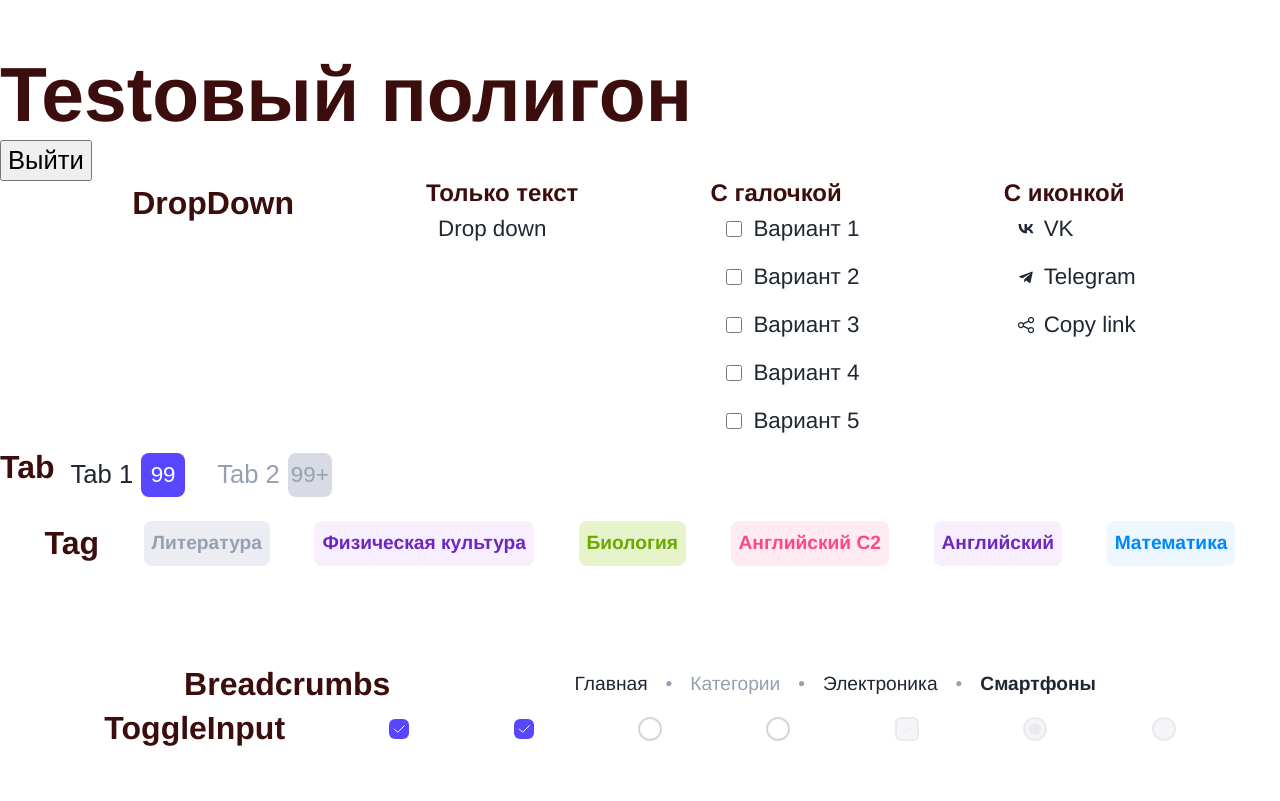
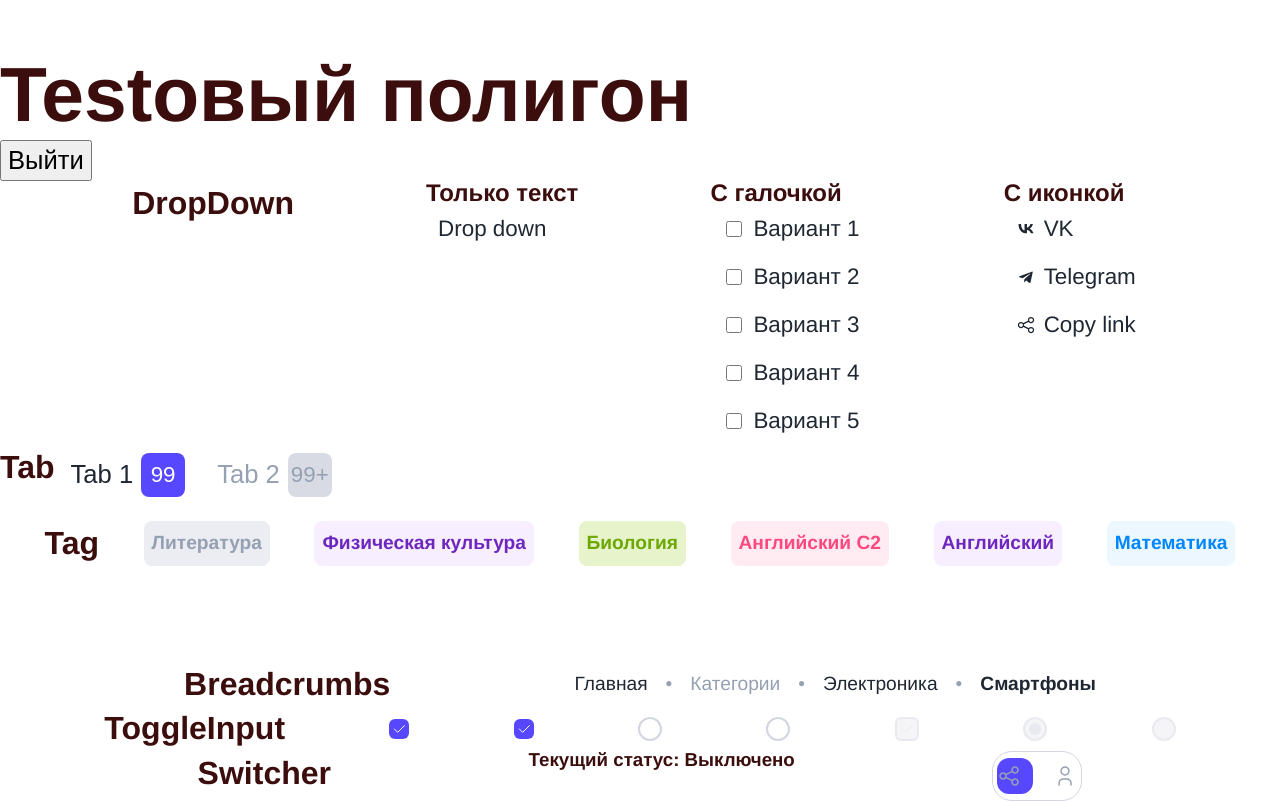
Before and after one commit to Aldiyar-B/Paraweb, a React (Vite) app: page /test in a window 1280 px wide. Built offline with nearby package versions, Linux system fonts and the light colour scheme.

Commit message:
switcher сделал, но со стилями беда

```diff
--- /dev/null
+++ b/src/components/Switcher/Switcher.jsx
@@ -0,0 +1,65 @@
+import React, { useState } from 'react';
+import PropTypes from 'prop-types';
+import styles from './Switcher.module.scss';
+import { icons } from './icons';
+
+const getIcon = (iconName) =>
+  icons[`../../assets/svg/icons/${iconName}.svg`] || null;
+
+const Switcher = ({
+  checked = false,
+  disabled = false,
+  onChange,
+  leftIcon,
+  rightIcon,
+}) => {
+  const [isChecked, setIsChecked] = useState(checked);
+
+  const handleToggle = () => {
+    if (!disabled) {
+      setIsChecked(!isChecked);
+      onChange && onChange(!isChecked);
+    }
+  };
+
+  return (
+    <label className={`${styles.switcher} ${disabled ? styles.disabled : ''}`}>
+      <input
+        type="checkbox"
+        checked={isChecked}
+        disabled={disabled}
+        onChange={handleToggle}
+      />
+
+      {/* Внешний контейнер */}
+      <span className={styles.slider}>
+        {/* Левая иконка (всегда видима) */}
+        <span
+          className={styles.icon}
+          dangerouslySetInnerHTML={{ __html: getIcon(leftIcon) }}
+        />
+
+        {/* Подвижный индикатор (с белой иконкой) */}
+        <span className={styles.indicator}>
+          <span className={styles.icon} />
+        </span>
+
+        {/* Правая иконка (всегда видима) */}
+        <span
+          className={styles.icon}
+          dangerouslySetInnerHTML={{ __html: getIcon(rightIcon) }}
+        />
+      </span>
+    </label>
+  );
+};
+
+Switcher.propTypes = {
+  checked: PropTypes.bool,
+  disabled: PropTypes.bool,
+  onChange: PropTypes.func,
+  leftIcon: PropTypes.string.isRequired,
+  rightIcon: PropTypes.string.isRequired,
+};
+
+export default Switcher;
--- /dev/null
+++ b/src/components/Switcher/Switcher.module.scss
@@ -0,0 +1,67 @@
+.switcher {
+  display: flex;
+  align-items: center;
+  cursor: pointer;
+  position: relative;
+
+  input {
+    display: none;
+  }
+
+  .slider {
+    width: 80px;
+    height: 40px;
+    background-color: var(--white-color);
+    border-radius: 20px;
+    position: relative;
+    border: 1px solid var(--border-color);
+    display: flex;
+    align-items: center;
+    justify-content: space-between;
+    padding: 4px;
+  }
+
+  .indicator {
+    position: absolute;
+    width: 36px;
+    height: 36px;
+    background-color: var(--ultramarine-default-color);
+    border-radius: 12px;
+    transition: all 0.3s ease-in-out;
+    display: flex;
+    align-items: center;
+    justify-content: center;
+  }
+
+  .slider .icon {
+    width: 24px;
+    height: 24px;
+    display: flex;
+    align-items: center;
+    justify-content: center;
+    color: var(--text-secondary-color);
+    transition: color 0.3s;
+    z-index: 5;
+
+    svg path {
+      stroke: var(--text-secondary-color);
+    }
+  }
+
+  .indicator .icon {
+    svg path {
+      stroke: var(--white-color);
+    }
+  }
+
+  input:checked + .slider .indicator {
+    transform: translateX(40px);
+  }
+
+  /* Disabled */
+  .disabled {
+    cursor: not-allowed;
+    opacity: 0.5;
+    pointer-events: none;
+  }
+}
--- /dev/null
+++ b/src/components/Switcher/icons.jsx
@@ -0,0 +1,5 @@
+// Импортируем иконки
+export const icons = import.meta.glob('../../assets/svg/icons/*.svg', {
+  eager: true,
+  as: 'raw',
+});
--- a/src/views/Test.jsx
+++ b/src/views/Test.jsx
@@ -5,6 +5,7 @@ import Tab from '../components/Tab/Tab';
 import Tag from '../components/Tag/Tag';
 import ToggleInput from '../components/ToggleInput/ToggleInput';
 import Breadcrumbs from '../components/Breadcrumbs/Breadcrumbs';
+import Switcher from '../components/Switcher/Switcher';
 
 const breadcrumbItems = [
   { label: 'Главная', path: '/', disabled: false },
@@ -19,6 +20,7 @@ const breadcrumbItems = [
 
 function Test() {
   const [activeTab, setActiveTab] = useState('Tab 1');
+  const [isActive, setIsActive] = useState(false);
 
   return (
     <div style={{ marginTop: '50px' }}>
@@ -113,6 +115,18 @@ function Test() {
           disabled
         />
       </div>
+
+      {/* Switcher */}
+      <div style={{ display: 'flex ', justifyContent: 'space-evenly' }}>
+        <h3 className="text-h3">Switcher</h3>
+        <h3>Текущий статус: {isActive ? 'Включено' : 'Выключено'}</h3>
+        <Switcher
+          checked={isActive}
+          onChange={setIsActive}
+          leftIcon="share"
+          rightIcon="user"
+        />
+      </div>
     </div>
   );
 }
```
